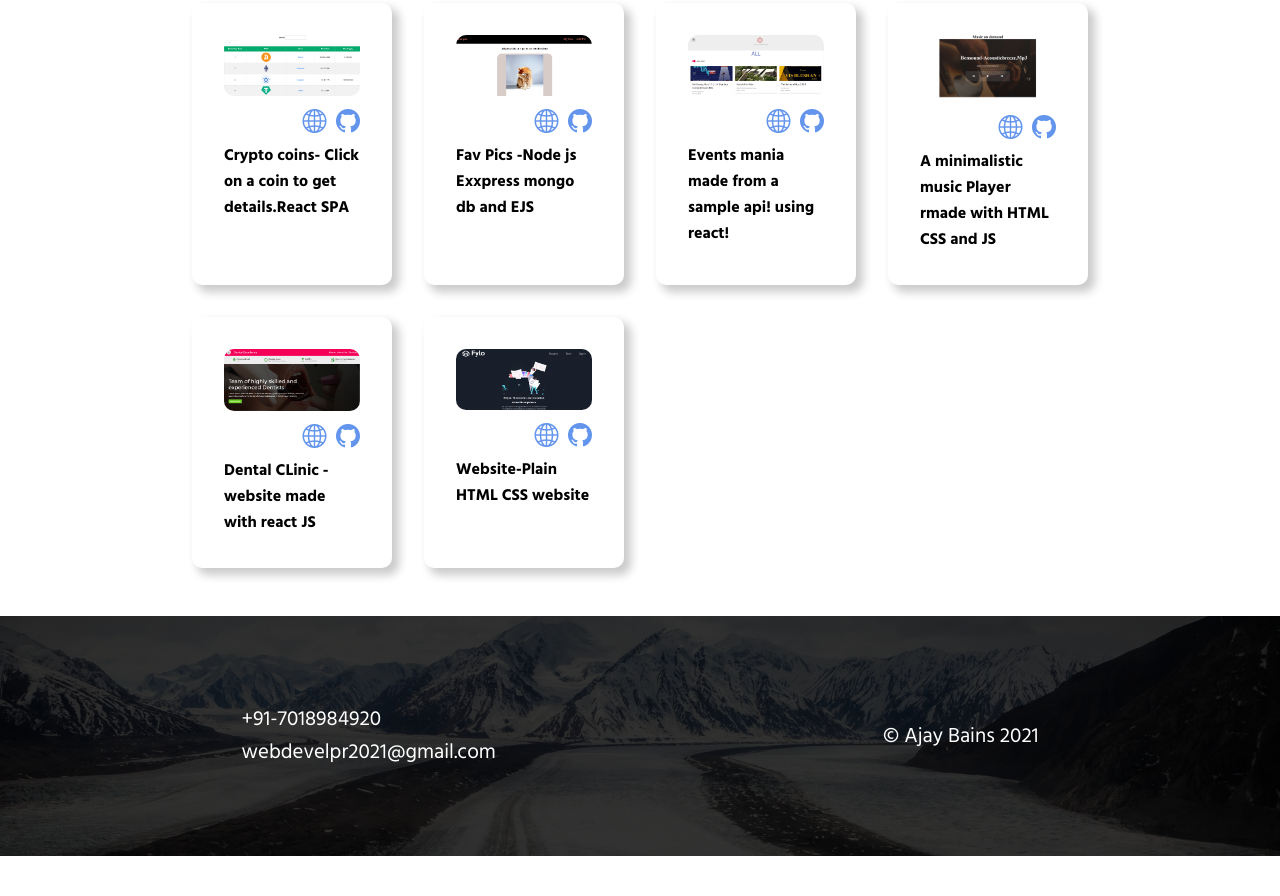
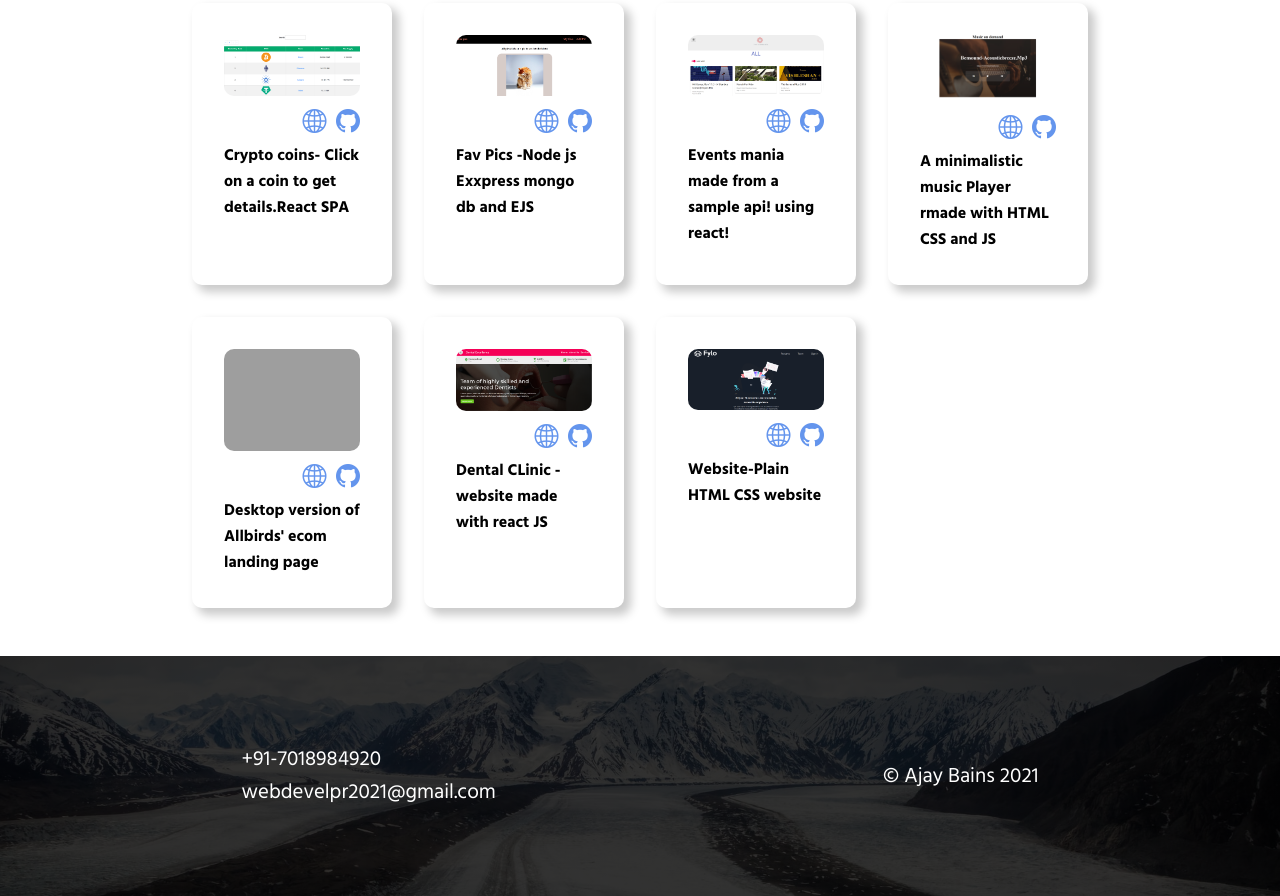
Before and after one commit to AjayBains/portfolio-website, a website: page index.html in a window 1280 px wide. Shown: the part 2650-3546 px from the top of the page. Before the commit the page ends 3506 px from the top, so only its background shows below. Drawn offline with nearby package versions, Linux system fonts and the light colour scheme; grey boxes are pictures that could not be loaded.

Commit message:
added new project

```diff
--- a/index.html
+++ b/index.html
@@ -146,6 +146,25 @@
                     </div>
 
                 </div>
+
+                <div class="portfolio__project">
+                    <div class="portfolio__card">
+                        <div class="portfolio__img">
+                            <img src="./images/allbirds.png" alt="" class="project-img">
+
+                        </div>
+                        <div class="project__links">
+                            <a href="https://allbirdsclone.netlify.app/" target="_blank"><i class="bi bi-globe2"></i></a>
+                            <a href="https://github.com/AjayBains/allbirdshomepageclone" target="_blank"><i
+                                    class="bi bi-github"></i></a>
+                        </div>
+                        <div class="project__description">
+                            <p class="description__text">Desktop version of Allbirds' ecom landing page</p>
+                        </div>
+
+                    </div>
+
+                </div>
                 <div class="portfolio__project">
                     <div class="portfolio__card">
                         <div class="portfolio__img">
@@ -181,6 +200,7 @@
 
                 </div>
 
+
             </div>
         </div>
 
```
Also changed, not shown: 1 other file.
